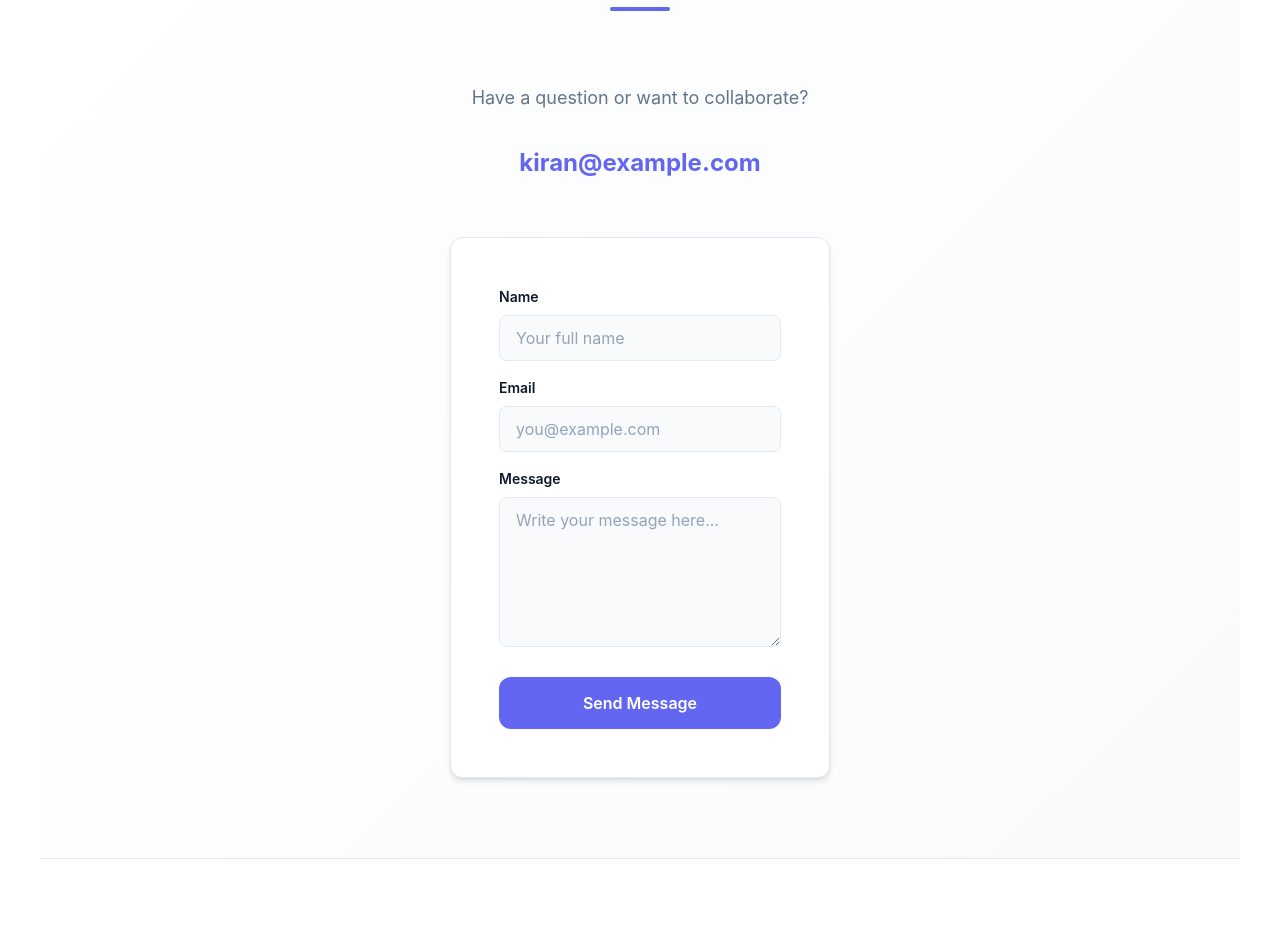
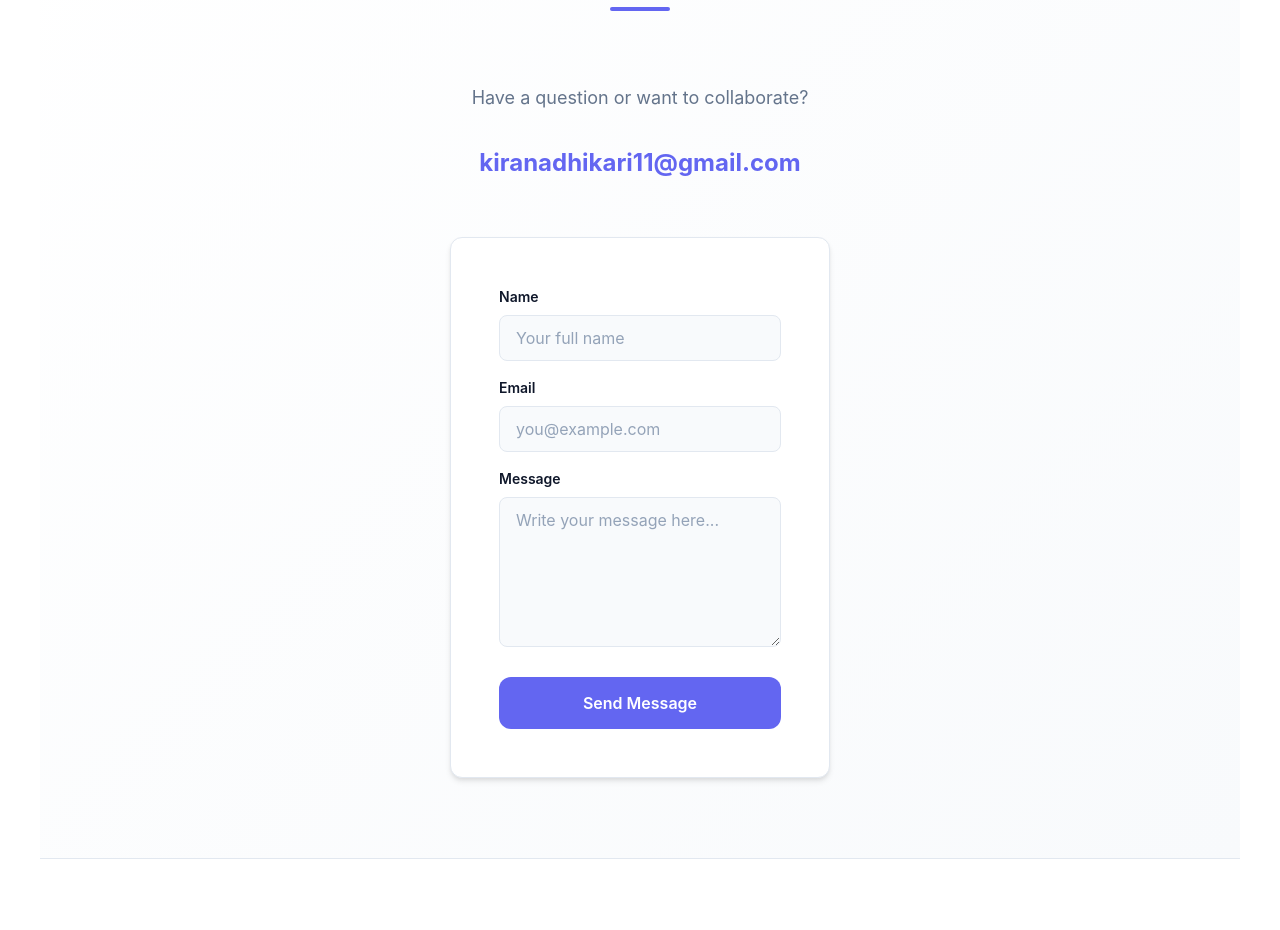
Before and after one commit to kiranadhikari1/Personal-Website, a React (Vite) app: page / in a window 1280 px wide. Shown: the part 3720-4650 px from the top of the page. Built offline with nearby package versions, Linux system fonts and the light colour scheme.

Commit message:
refactor- update contact info

```diff
--- a/src/sections/Contact.tsx
+++ b/src/sections/Contact.tsx
@@ -27,8 +27,8 @@ export default function Contact() {
 
         <div className="contact-cta">
           <p>Have a question or want to collaborate?</p>
-          <a href="mailto:kiran@example.com" className="email-link">
-            kiran@example.com
+          <a href="mailto:kiranadhikari11@gmail.com" className="email-link">
+            kiranadhikari11@gmail.com
           </a>
         </div>
 
```
